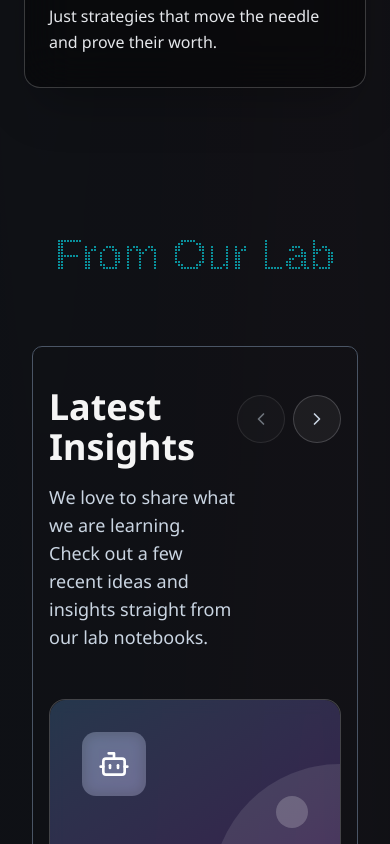
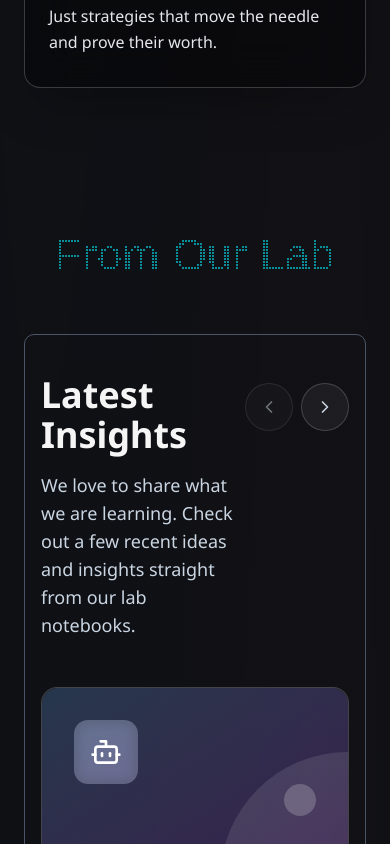
Before and after one commit to rupeshbug/novelty_lab_website, a Next.js app: page / in a window 390 px wide. Shown: the part 6640-7484 px from the top of the page. Built offline with nearby package versions, Linux system fonts and the light colour scheme.

Commit message:
minor changes

```diff
--- a/src/app/components/FromOurLab.tsx
+++ b/src/app/components/FromOurLab.tsx
@@ -150,8 +150,8 @@ export default function BlogSection() {
   };
 
   return (
-    <section className="py-12 px-8 md:px-20 lg:px-40 lg:py-16 relative">
-      <h2 className="text-3xl md:text-5xl font-bold text-gray-800 mb-3">
+    <section className="py-12 px-6 md:px-20 lg:px-40 lg:py-16 relative">
+      <h2 className="text-3xl md:text-5xl font-bold text-gray-800">
         <TextParticle
           text="From Our Lab"
           fontSize={fontSize}
@@ -167,7 +167,7 @@ export default function BlogSection() {
             <h2 className="text-4xl md:text-5xl font-bold text-[#f5f5f5] mb-4">
               Latest Insights
             </h2>
-            <p className="text-lg text-slate-300 max-w-2xl">
+            <p className="text-lg text-slate-300 w-full md:max-w-2xl">
               We love to share what we are learning. Check out a few recent
               ideas and insights straight from our lab notebooks.
             </p>
```
